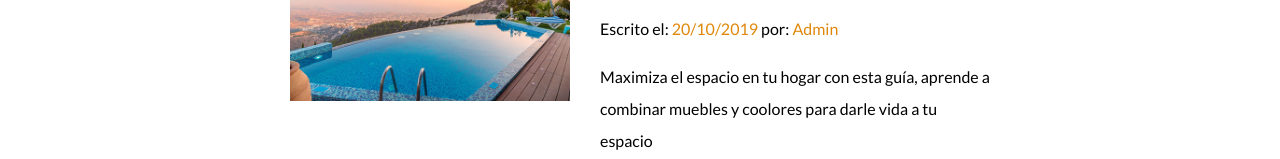
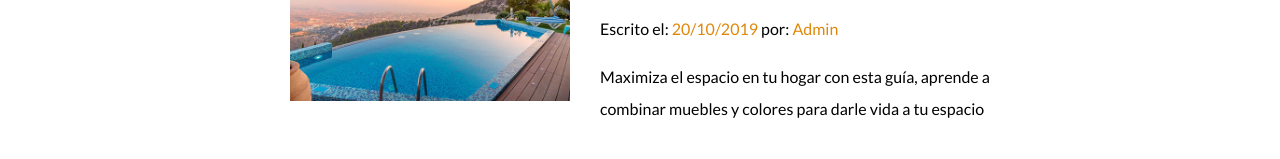
Before and after one commit to ChristianUlloa/bienesraices, a plain HTML site: page blog.html in a window 1280 px wide. Shown: the part 603-762 px from the top of the page. Drawn offline with Linux system fonts and the light colour scheme.

Commit message:
Add files via upload

```diff
--- a/blog.html
+++ b/blog.html
@@ -53,7 +53,7 @@
                     <h4>Guía para la decoración de tu hogar</h4>
                 </a>
                 <p>Escrito el: <span>20/10/2019</span> por: <span>Admin</span></p>
-                <p>Maximiza el espacio en tu hogar con esta guía, aprende a combinar muebles y coolores para darle vida a tu espacio</p>
+                <p>Maximiza el espacio en tu hogar con esta guía, aprende a combinar muebles y colores para darle vida a tu espacio</p>
             </div>
         </article>
         <article class="entrada-blog">
```
